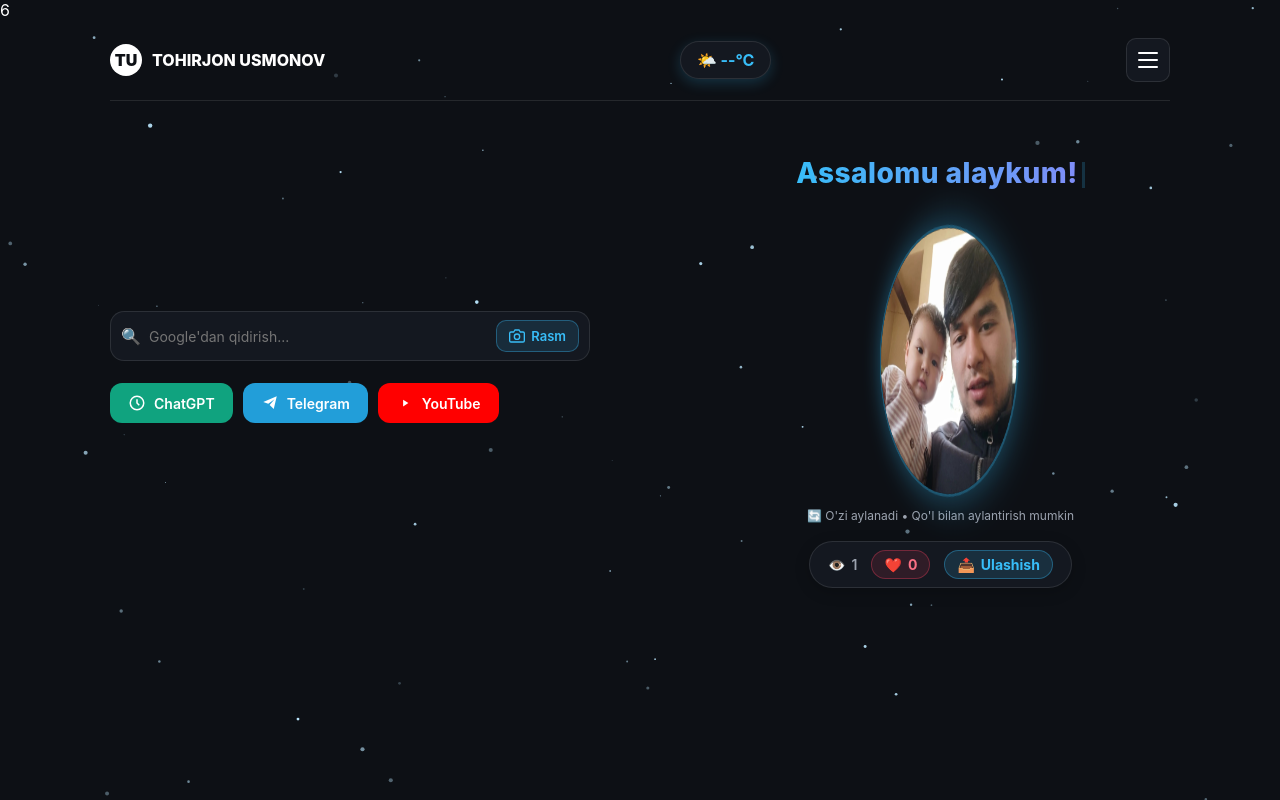
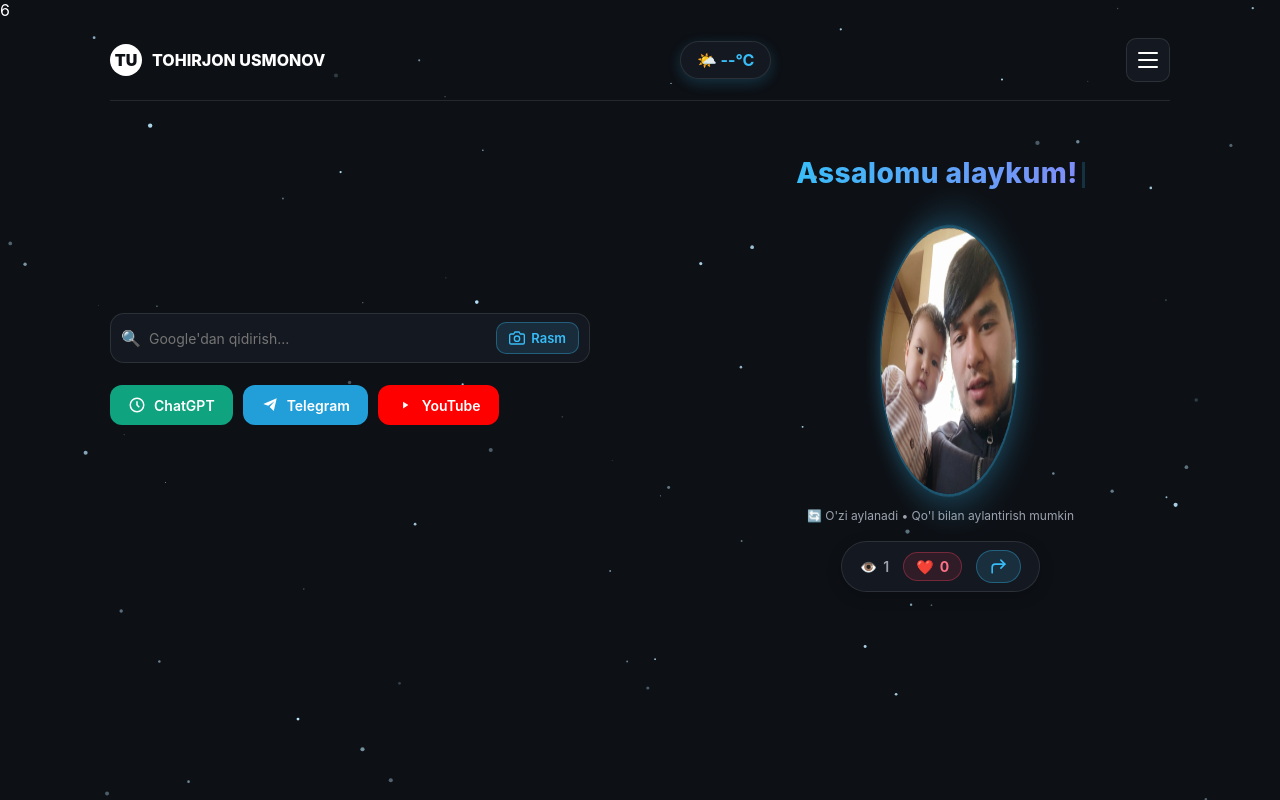
Before and after one commit to tohirjon-uz/tohirjon-uz.github.io, a plain HTML site: page index.html in a window 1280 px wide. Drawn offline with Linux system fonts and the light colour scheme; no server answers.

Commit message:
Update index.html

```diff
--- a/index.html
+++ b/index.html
@@ -440,6 +440,19 @@
 </script>
 </body>
 </html>
+<style>
+  .share-btn { padding: 6px 12px !important; display: inline-flex; align-items: center; justify-content: center; }
+  .share-btn svg { width: 19px; height: 19px; stroke: currentColor; fill: none; stroke-width: 2; stroke-linecap: round; stroke-linejoin: round; }
+</style>
 
+<script>
+  (function() {
+    const btn = document.getElementById('shareBtn');
+    if (btn) {
+      btn.innerHTML = '<svg viewBox="0 0 24 24"><path d="M15 14l5-5-5-5"/><path d="M4 20v-7a4 4 0 0 1 4-4h12"/></svg>';
+      btn.setAttribute('aria-label', 'Ulashish');
+    }
+  })();
+</script>
 </body>
 </html>
```
